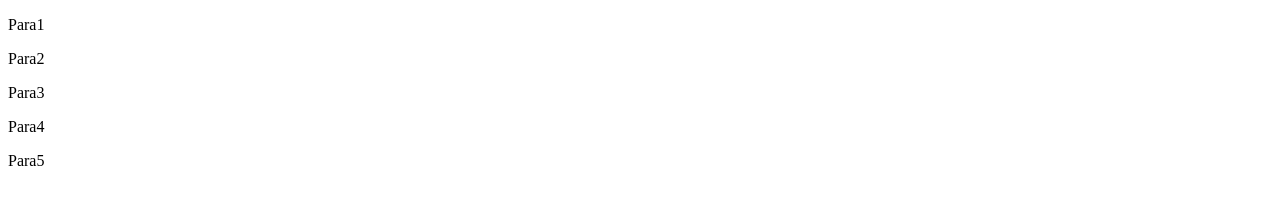
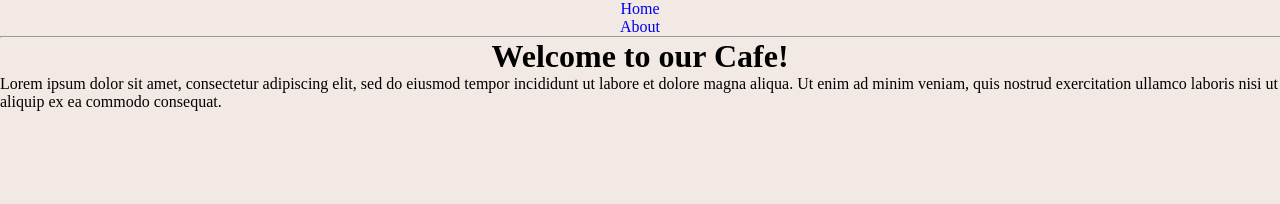
Before and after one commit to bigeugg/midterm, a plain HTML site: page index.html in a window 1280 px wide. Drawn offline with Linux system fonts and the light colour scheme.

Commit message:
aligned the home and about pages. Added some background color too

```diff
--- a/css/stylesheets.css
+++ b/css/stylesheets.css
@@ -0,0 +1,30 @@
+li {
+    list-style: none;
+    text-align: center;
+}
+
+* {
+    margin: 0;
+    padding: 0;
+}
+
+li a{
+    text-decoration: none;
+
+}
+
+hr {
+    padding-top: 0;
+}
+
+h1 {
+    text-align: center;
+}
+
+body {
+    background-color: #F2E9E4;
+}
+
+.container {
+    width: 10000px; height: 500px; border: 1px solid; margin: 0 auto;
+}
--- a/index.html
+++ b/index.html
@@ -2,20 +2,19 @@
 <html lang="en">
 <head>
     <meta charset="UTF-8">
-    <link href="css/stylesheets.css" rel="stylesheets">
-    <title>Document</title>
+    <link href="css/stylesheets.css" rel="stylesheet">
+    <title>Cafe</title>
 </head>
+<body>
+    <ul>
+        <li><a href="misc/index.html">Home</a></li>
+        <li><a href="misc/about.html">About</a></li>
+    </ul>
+    <hr width="100%">
+<h1>Welcome to our Cafe!</h1>
 
-<body>
-    <div>
-        <p>Para1</p>
-    <div>
-        <p>Para2</p>
-    </div>
-    <p>Para3</p>
-</div>
-<p>Para4</p>
-<p>Para5</p>
+<p>Lorem ipsum dolor sit amet, consectetur adipiscing elit, sed do eiusmod tempor incididunt ut labore et dolore magna aliqua. Ut enim ad minim veniam, quis nostrud exercitation ullamco laboris nisi ut aliquip ex ea commodo consequat.</p>
 
+<div class="containter">
 </body>
 </html>
```
